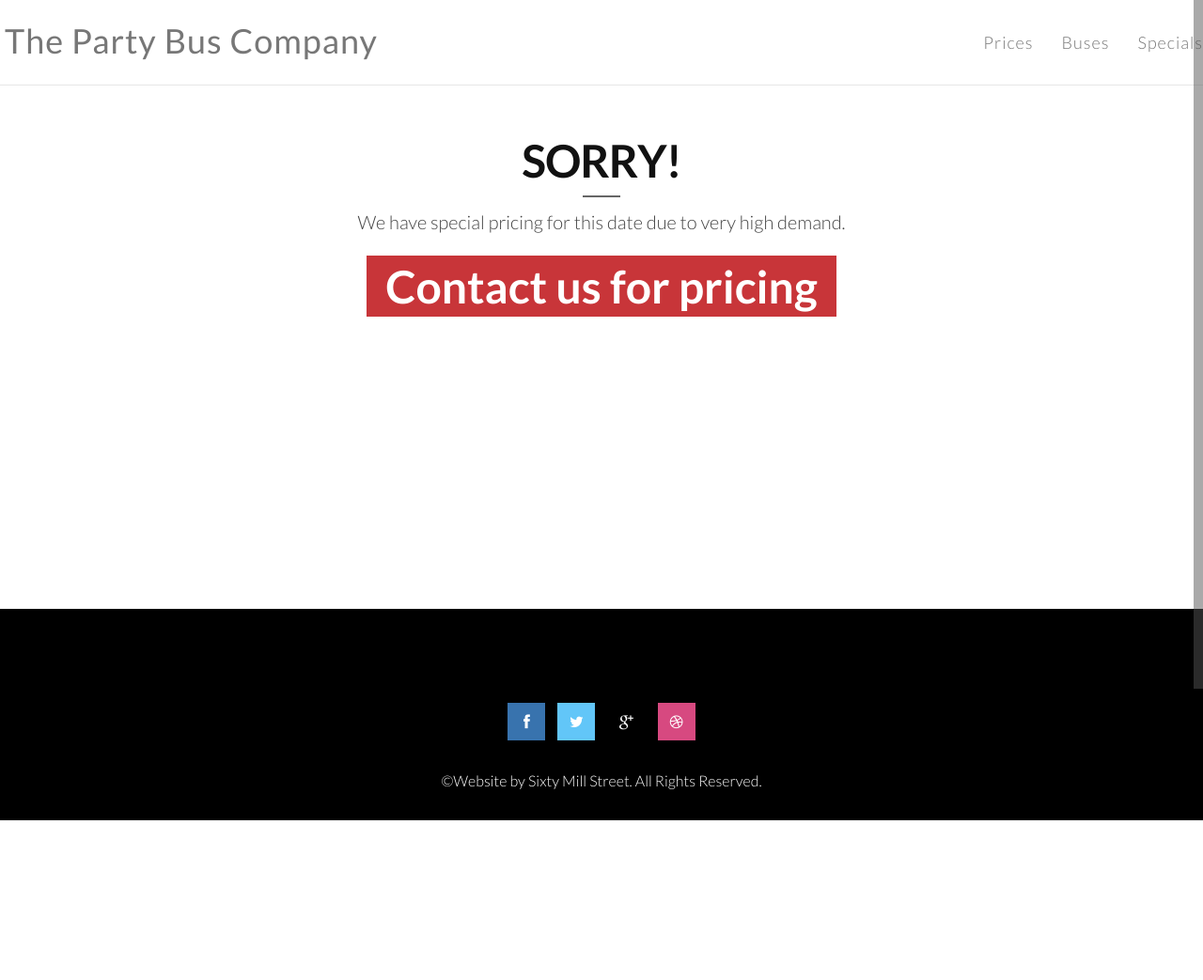
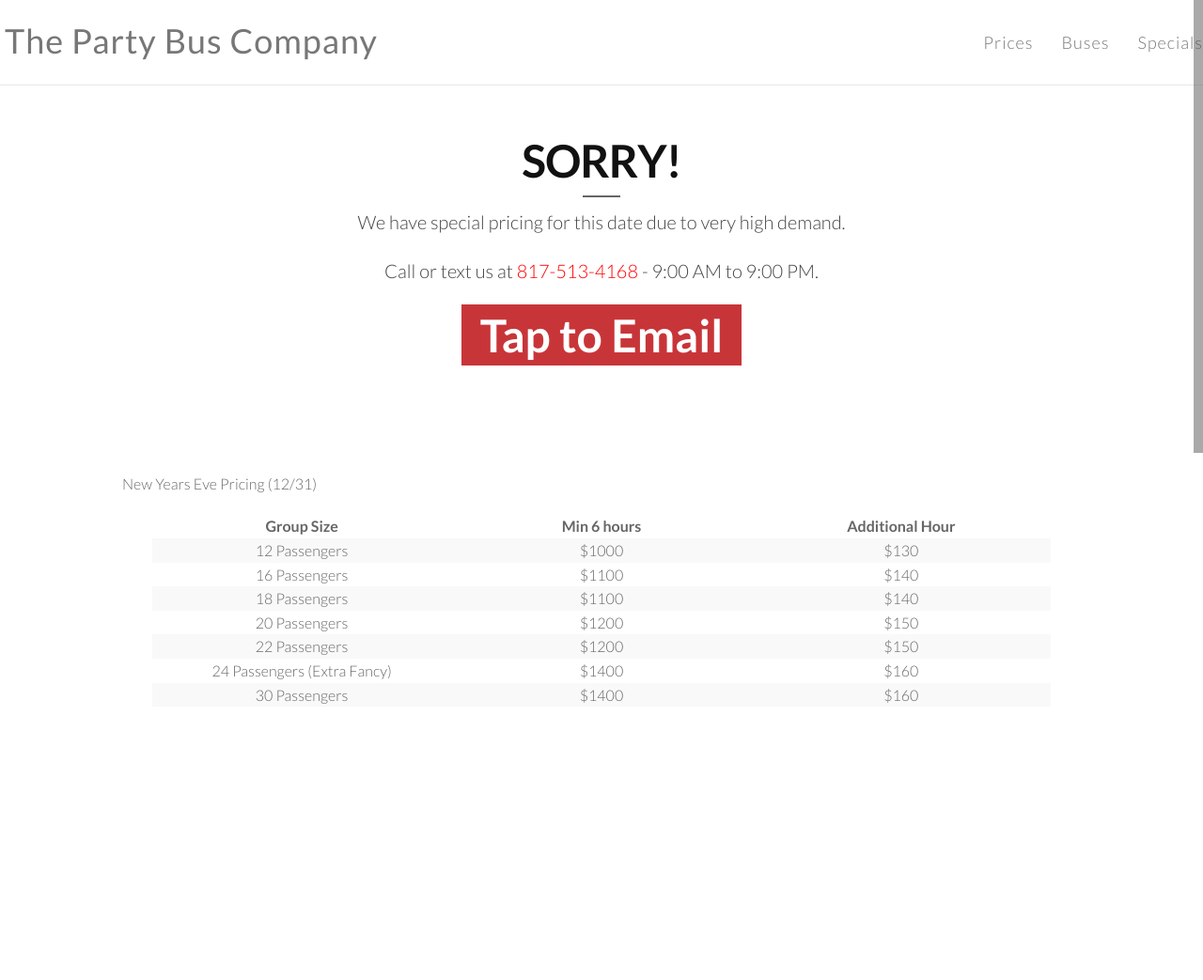
Before and after one commit to mmac714/thepartybuscompany, a Django app: page /highdemand/ in a window 1280 px wide. Shown: the top 1043 px of the page at 94% size. Before the commit the page ends 873 px from the top, so only its background shows below. Run offline with Django 3.2, Linux system fonts and the light colour scheme; some libraries are stand-ins or nearby versions.

Commit message:
updated highdemand

```diff
--- a/bookings/templates/bookings/highdemand.html
+++ b/bookings/templates/bookings/highdemand.html
@@ -30,13 +30,61 @@
               <h2 class="h-bold">Sorry!</h2>
               <div class="divider-header"></div>
               <p>We have special pricing for this date due to very high demand.</p>
+              <p>Call or text us at <a style="color: red" href="tel:+18175134168">817-513-4168</a> - 9:00 AM to 9:00 PM.</p>
             </div>
           </div>
         </div>
         <div style="padding:10% 0px 1% 0px">
-                <a class="big-heading highlight-dark wow bounceInDown btn-red" href="{% url 'bookings:home' %}#contact">Contact us for pricing</a>
+                <a class="big-heading highlight-dark wow bounceInDown btn-red" href="{% url 'bookings:home' %}#contact">Tap to Email</a>
       </div>
     </div>
+    <div style="padding:10% 0px 5% 0px">
+              <p class="text-left"> New Years Eve Pricing (12/31)</p>
+              <table class="table-striped table-hover" align="center">
+                <thead>
+                  <tr>
+                    <th width="20%" class="text-center">Group Size</th>
+                    <th width="20%" class="text-center">Min 6 hours</th>
+                    <th width="20%" class="text-center">Additional Hour</th>
+                  </tr>
+                </thead>
+                <tr>
+                  <td>12 Passengers</td>
+                  <td>$1000</td>
+                  <td>$130</td>
+                </tr>
+                <tr>
+                  <td>16 Passengers</td>
+                  <td>$1100</td>
+                  <td>$140</td>
+                </tr>
+                <tr>
+                  <td>18 Passengers</td>
+                  <td>$1100</td>
+                  <td>$140</td>
+                </tr>
+                <tr>
+                  <td>20 Passengers</td>
+                  <td>$1200</td>
+                  <td>$150</td>
+                </tr>
+                <tr>
+                  <td>22 Passengers</td>
+                  <td>$1200</td>
+                  <td>$150</td>
+                </tr>
+                <tr>
+                  <td>24 Passengers (Extra Fancy)</td>
+                  <td>$1400</td>
+                  <td>$160</td>
+                </tr>
+                <tr>
+                  <td>30 Passengers</td>
+                  <td>$1400</td>
+                  <td>$160</td>
+                </tr>
+              </table>
+            </div>
    </section>
 
 {% endblock content %}
```
